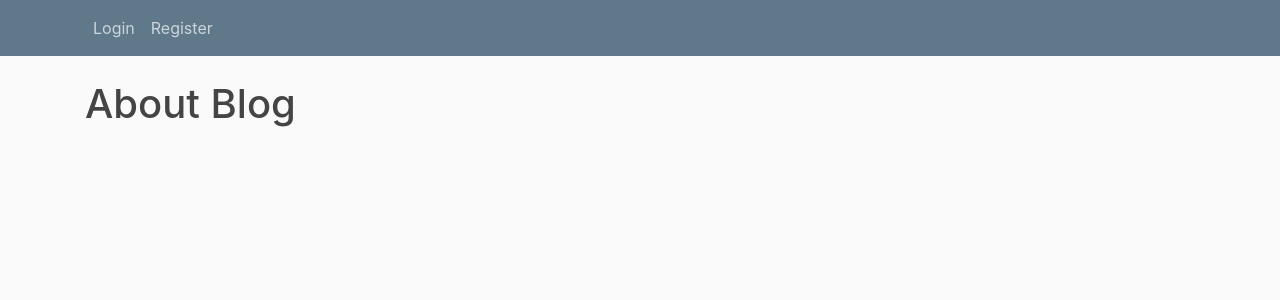
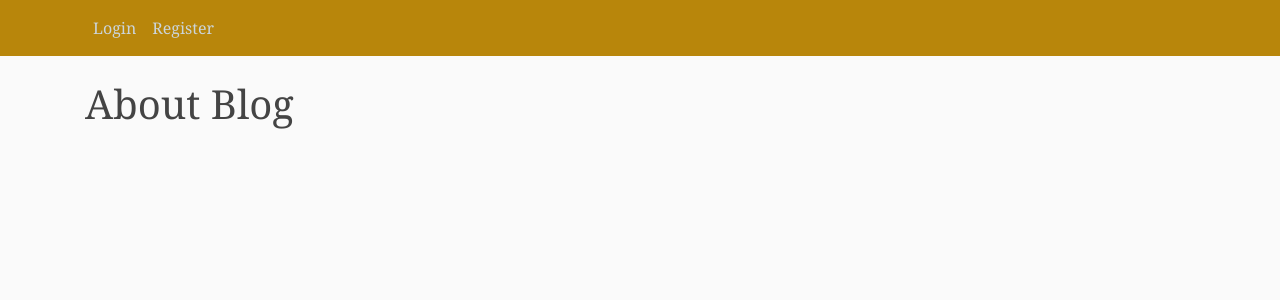
Before and after one commit to raghavankit11/django-comment, a Django app: page /about/ in a window 1280 px wide. Shown: the top 300 px of the page. Run offline with Django 3.2, Linux system fonts and the light colour scheme; some libraries are stand-ins or nearby versions.

Commit message:
No Message

```diff
--- a/blog/static/blog/main.css
+++ b/blog/static/blog/main.css
@@ -2,6 +2,7 @@ body {
   background: #fafafa;
   color: #333333;
   margin-top: 5rem;
+  font-family: "Cambria",  sans-serif !important;, sans-serif !important;;
 }
 
 h1, h2, h3, h4, h5, h6 {
@@ -12,8 +13,8 @@ ul {
   margin: 0;
 }
 
-.bg-steel {
-  background-color: #5f788a;
+.bg-ankit {
+  background-color: darkgoldenrod;
 }
 
 .site-header .navbar-nav .nav-link {
@@ -21,7 +22,7 @@ ul {
 }
 
 .site-header .navbar-nav .nav-link:hover {
-  color: #ffffff;
+  color: indigo;
 }
 
 .site-header .navbar-nav .nav-link.active {
--- a/blog/templates/blog/base.html
+++ b/blog/templates/blog/base.html
@@ -30,7 +30,7 @@
 </head>
 <body>
     <header class="site-header">
-      <nav class="navbar navbar-expand-md navbar-dark bg-steel fixed-top">
+      <nav class="navbar navbar-expand-md navbar-dark bg-ankit fixed-top">
         <div class="container">
         {% if user.is_authenticated %}
           <a class="navbar-brand mr-4" href="{% url 'blog-home' %}">Django Blog</a>
```
